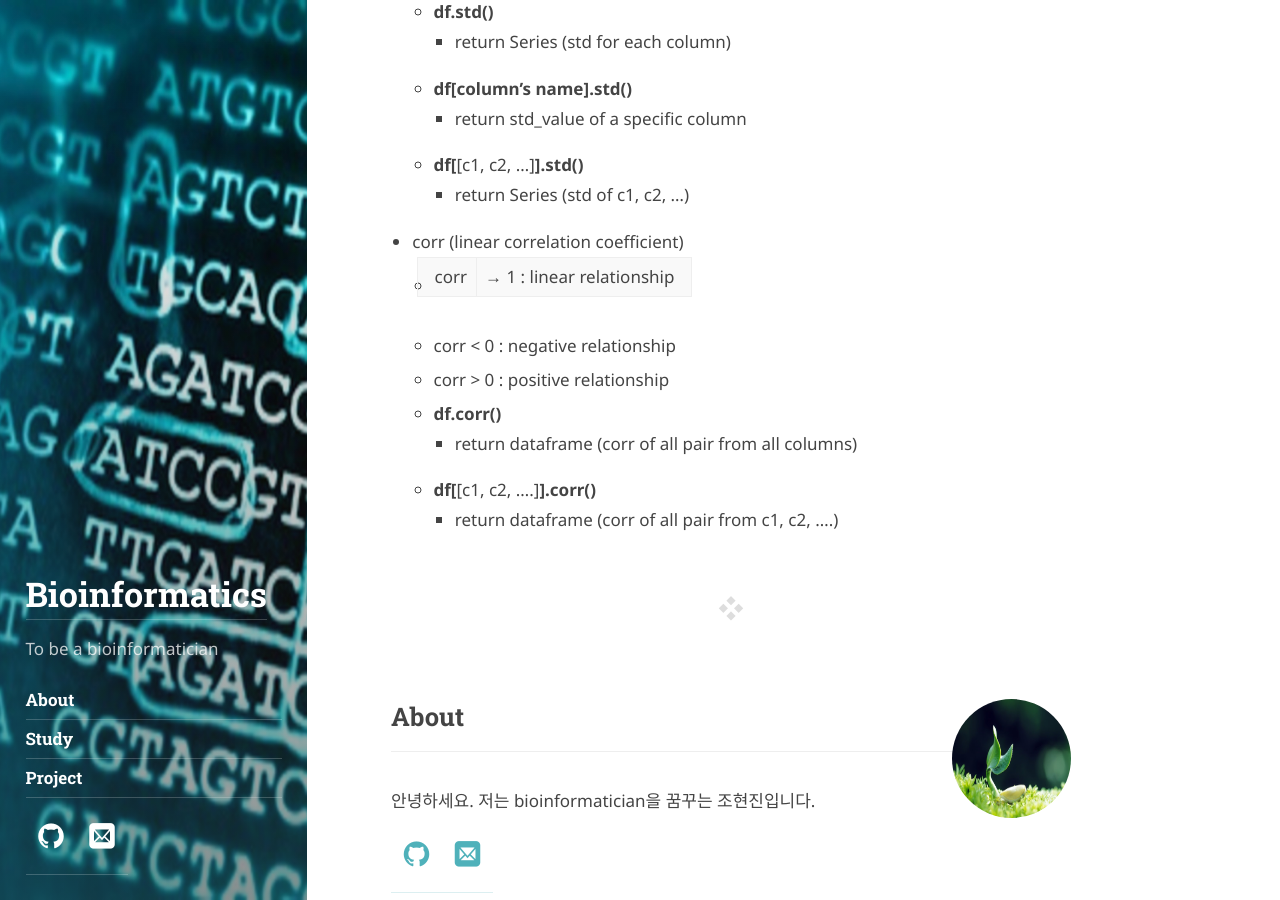
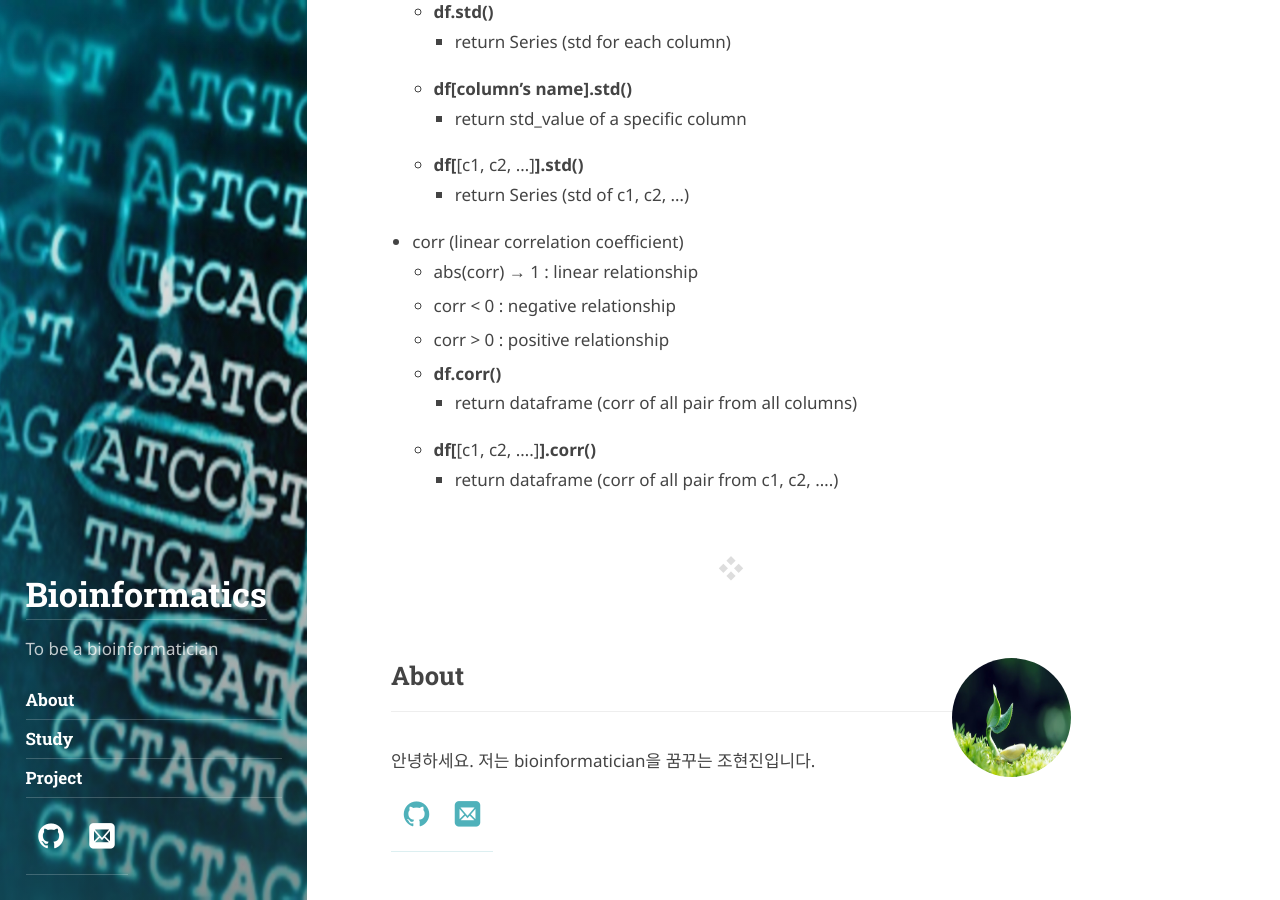
Before and after one commit to hyun-jin891/hyun-jin891.github.io, a Jekyll site: the page built from _posts/study/computer science/2023-12-25-Looking-at-Data-(-pandas-).md, in a window 1280 px wide and 900 px high, scrolled down 4752 px. Built offline with Jekyll 4.4.1, drawn with Linux system fonts in a browser that asks for light colours; some web fonts are replaced.

Commit message:
lookingatdata

```diff
--- a/_posts/study/computer science/2023-12-25-Looking-at-Data-(-pandas-).md
+++ b/_posts/study/computer science/2023-12-25-Looking-at-Data-(-pandas-).md
@@ -131,7 +131,7 @@ categories:
   * **df[**[c1, c2, ...]**].std()**
     * return Series (std of c1, c2, ...)
 * corr (linear correlation coefficient)
-  * |corr| → 1 : linear relationship
+  * abs(corr) → 1 : linear relationship
   * corr < 0 : negative relationship
   * corr > 0 : positive relationship
   * **df.corr()**
```
